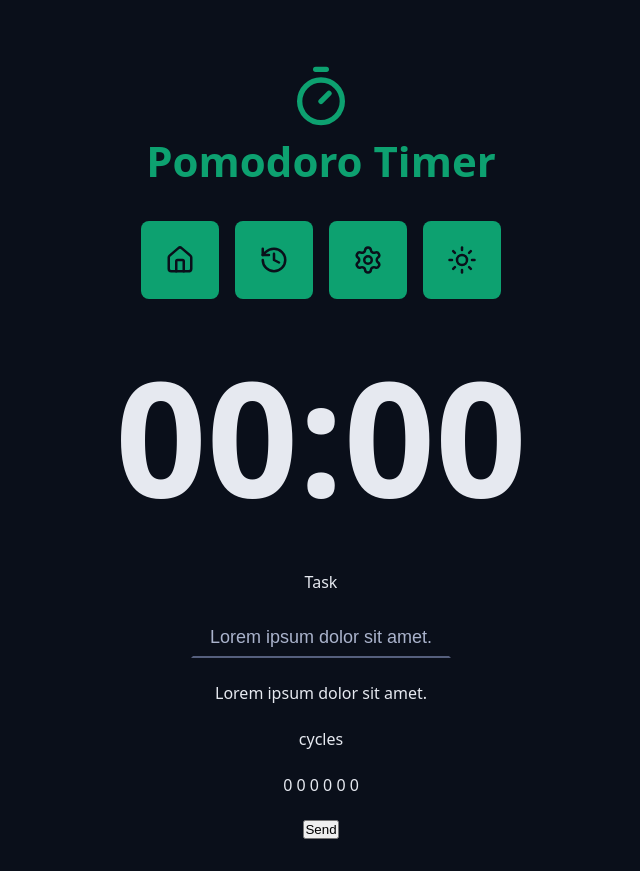
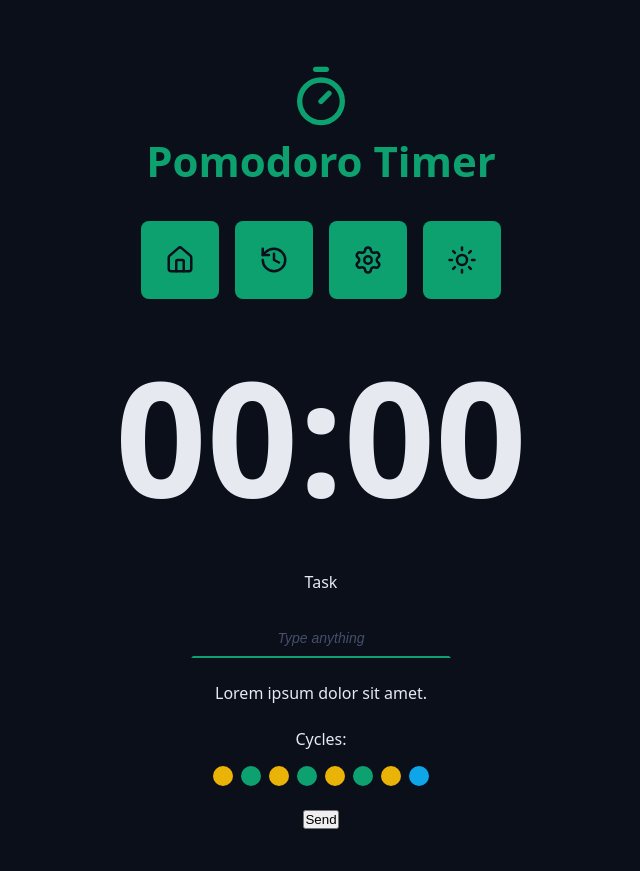
Before and after one commit to Aleydon/Pomodoro-Timer, a React (Vite) app: page / in a window 1280 px wide. Shown: the whole page, without its empty margins (319-959 px from the left). Built offline with nearby package versions, Linux system fonts and the light colour scheme.

Commit message:
feat(cycle dots): cretaed cycle dots component and your styles

```diff
--- a/src/App.tsx
+++ b/src/App.tsx
@@ -3,6 +3,7 @@
 
 import { Container } from './components/Container';
 import { CountDown } from './components/CountDown';
+import { Cycles } from './components/Cycles';
 import { Input } from './components/Input';
 import { Logo } from './components/Logo';
 import { Menu } from './components/Menu';
@@ -27,16 +28,13 @@
 							id="task"
 							type="text"
 							placeholder="Type anything"
-							defaultValue="Lorem ipsum dolor sit amet."
-							disabled
 						/>
 					</div>
 					<div className="formRow">
 						<p>Lorem ipsum dolor sit amet.</p>
 					</div>
 					<div className="formRow">
-						<p>cycles</p>
-						<p>0 0 0 0 0 0</p>
+						<Cycles />
 					</div>
 					<div className="formRow">
 						<button type="submit">Send</button>
--- /dev/null
+++ b/src/components/Cycles/index.tsx
@@ -0,0 +1,22 @@
+import styles from './styles.module.css';
+
+export function Cycles() {
+	return (
+		<div className={styles.cycles}>
+			<span>Cycles:</span>
+
+			<div className={styles.cycleDots}>
+				<span className={`${styles.cycleDot} ${styles.workTime}`}></span>
+				<span className={`${styles.cycleDot} ${styles.shortBreakTime}`}></span>
+				<span className={`${styles.cycleDot} ${styles.workTime}`}></span>
+				<span className={`${styles.cycleDot} ${styles.shortBreakTime}`}></span>
+				<span className={`${styles.cycleDot} ${styles.workTime}`}></span>
+				<span
+					className={`${styles.cycleDot} ${styles.shortBreakTimeworkTime}`}
+				></span>
+				<span className={`${styles.cycleDot} ${styles.workTime}`}></span>
+				<span className={`${styles.cycleDot} ${styles.longBreakTime}`}></span>
+			</div>
+		</div>
+	);
+}
--- /dev/null
+++ b/src/components/Cycles/styles.module.css
@@ -0,0 +1,31 @@
+.cycles {
+	display: flex;
+	flex-direction: column;
+	align-items: center;
+	justify-content: center;
+	gap: 1.6rem;
+}
+
+.cycleDots {
+	display: flex;
+	gap: 0.8rem;
+}
+
+.cycleDot {
+	border-radius: 50%;
+	width: 2rem;
+	height: 2rem;
+	background-color: var(--primary);
+}
+
+.workTime {
+	background-color: var(--warning);
+}
+
+.shortBreakTime {
+	background-color: var(--primary);
+}
+
+.longBreakTime {
+	background-color: var(--info);
+}
```
